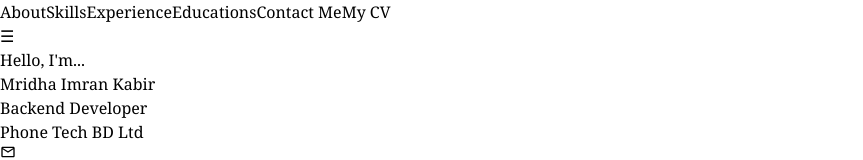
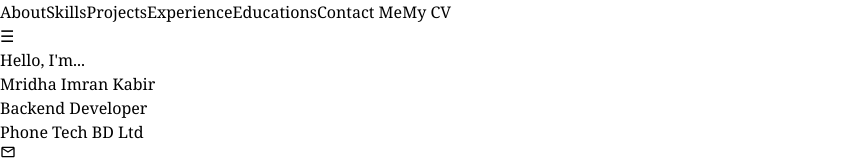
Before and after one commit to imrankabir02/portfolio, a React (Vite) app: page / in a window 1280 px wide. Shown: the top 160 px of the page, without its empty margins (0-863 px from the left). Built offline with nearby package versions, Linux system fonts and the light colour scheme; a web font is replaced by a local one.

Commit message:
code updated

```diff
--- a/src/Components/Navbar.jsx
+++ b/src/Components/Navbar.jsx
@@ -29,6 +29,7 @@
                 <div className="justify-center hidden w-full space-x-8 text-lg font-medium md:flex">
                     <a href="#about" className="transition-all duration-500 transform hover:text-indigo-400 hover:scale-110">About</a>
                     <a href="#skills" className="transition-all duration-500 transform hover:text-indigo-400 hover:scale-110">Skills</a>
+                    <a href="#projects" className="transition-all duration-500 transform hover:text-indigo-400 hover:scale-110">Projects</a>
                     <a href="#experience" className="transition-all duration-500 transform hover:text-indigo-400 hover:scale-110">Experience</a>
                     <a href="#educations" className="transition-all duration-500 transform hover:text-indigo-400 hover:scale-110">Educations</a>
                     <a href="#hero" className="transition-all duration-500 transform hover:text-indigo-400 hover:scale-110">Contact Me</a>
@@ -51,6 +52,7 @@
                     <ul className="flex flex-col items-center space-y-4 text-lg">
                         <li><a href="#about" className="transition-all duration-500 transform hover:text-indigo-400 hover:scale-110">About</a></li>
                         <li><a href="#skills" className="transition-all duration-500 transform hover:text-indigo-400 hover:scale-110">Skills</a></li>
+                        <li><a href="#projects" className="transition-all duration-500 transform hover:text-indigo-400 hover:scale-110">Projects</a></li>
                         <li><a href="#experience" className="transition-all duration-500 transform hover:text-indigo-400 hover:scale-110">Experience</a></li>
                         <li><a href="#educations" className="transition-all duration-500 transform hover:text-indigo-400 hover:scale-110">Educations</a></li>
                         <li><a href="#hero" className="transition-all duration-500 transform hover:text-indigo-400 hover:scale-110">Contact Me</a></li>
--- a/src/Components/Projects.jsx
+++ b/src/Components/Projects.jsx
@@ -2,7 +2,7 @@
 
 const Projects = () => {
     return (
-        <div className="pb-12 text-white border-b border-neutral-800 lg:pb-20 bg-gradient-to-r from-slate-925 to-gray-900">
+        <div id="projects" className="pb-12 text-white border-b border-neutral-800 lg:pb-20 bg-gradient-to-r from-slate-925 to-gray-900">
             <h1 className="my-20 text-4xl font-semibold text-center text-white">
                 Projects
             </h1>
```
